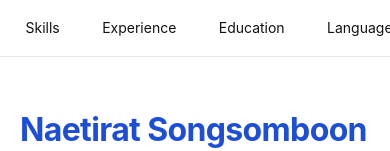
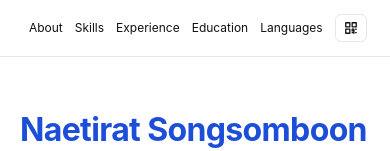
Before and after one commit to nae3x/resume, a plain HTML site: page index.html in a window 390 px wide. Shown: the top 151 px of the page. Drawn offline with Linux system fonts and the light colour scheme.

Commit message:
Fix nav overflow on small mobile viewports
Tighter padding, gaps, and font size keep the 5 nav links plus
share button visible on iPhone 14 Pro Max (430px) without clipping.

```diff
--- a/index.html
+++ b/index.html
@@ -116,10 +116,11 @@
   footer p{font-size:13px;color:var(--black)}
 
   @media(max-width:600px){
-    nav{padding:0 1rem}
-    .nav-inner{justify-content:center;gap:.9rem}
+    nav{padding:0 .5rem}
+    .nav-inner{justify-content:center;gap:.4rem}
     .container{padding:0 1.25rem}
-    .nav-links{gap:.9rem}
+    .nav-links{gap:0}
+    .nav-links a{padding:0 6px;font-size:12px}
     .nav-cta{padding:6px 8px}
     .nav-cta .cta-label{display:none}
     .cv-fab{width:46px;height:46px;bottom:1rem;right:1rem}
```
